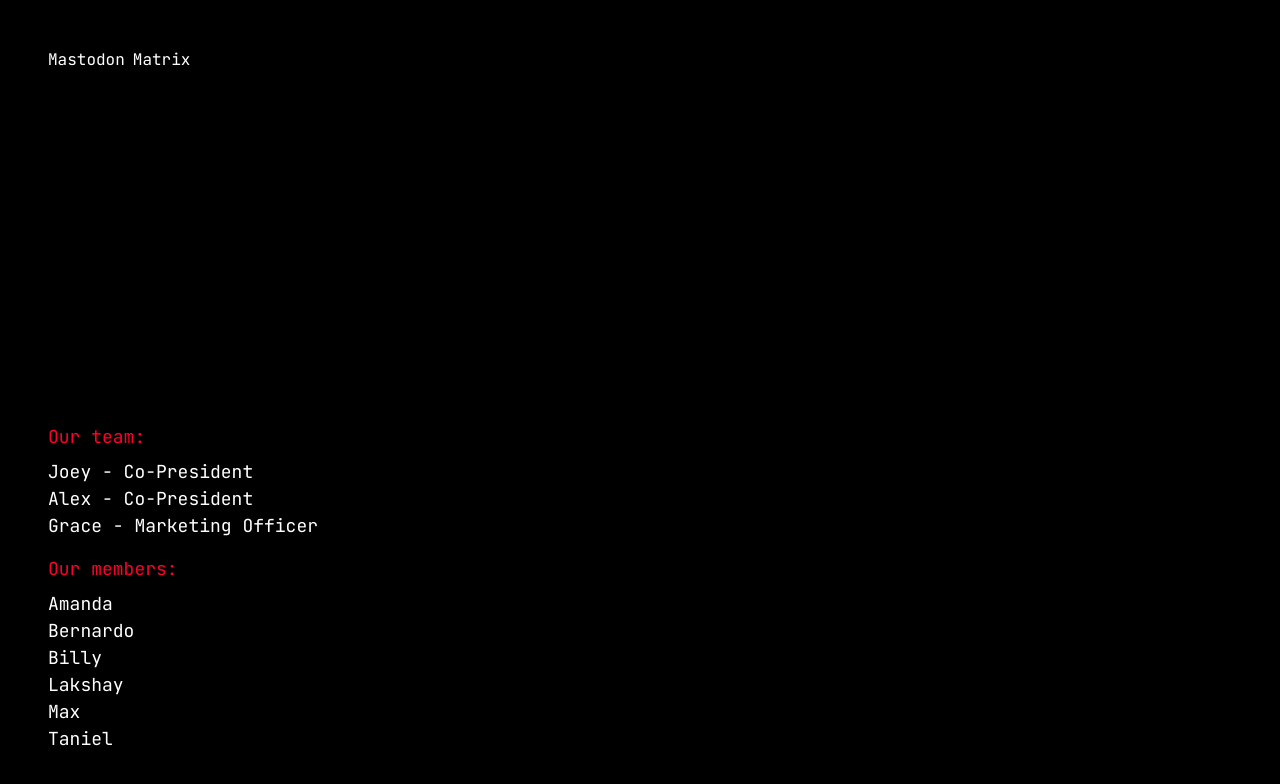
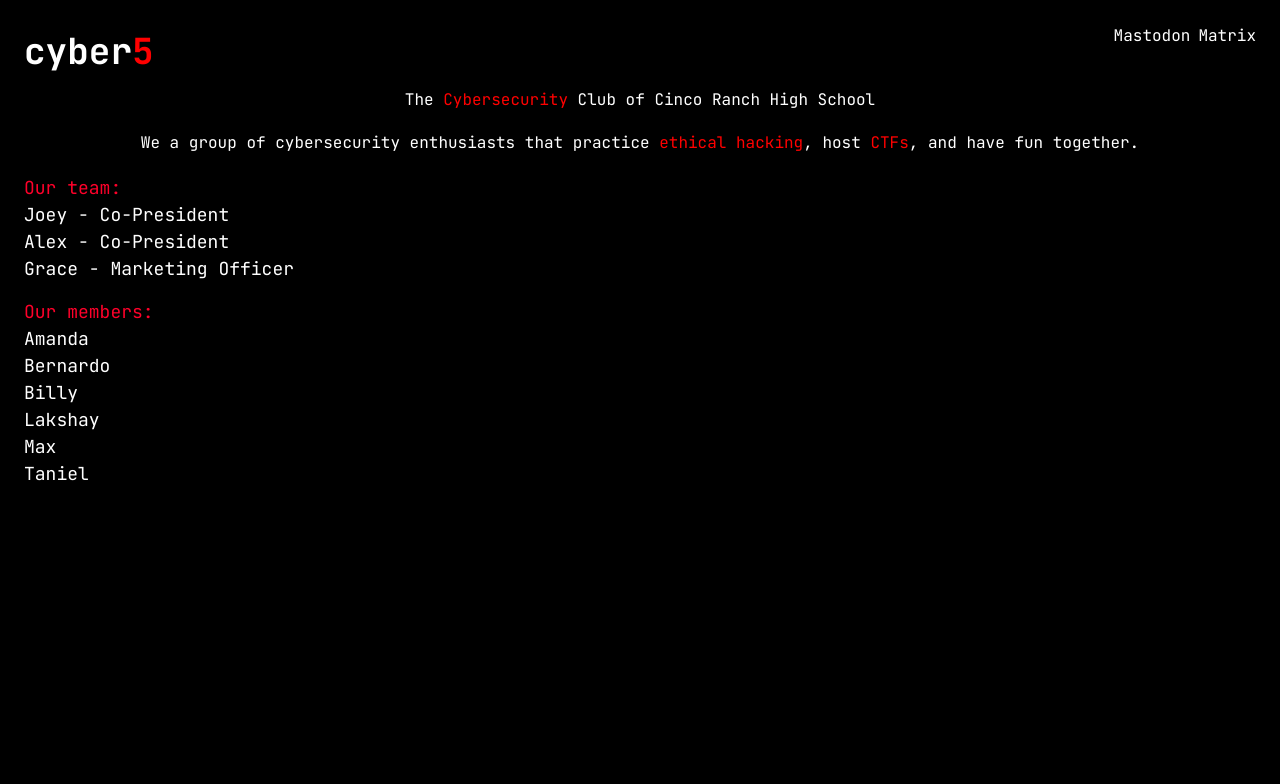
Before and after one commit to cyber5-crhs/website, a Next.js app: page / in a window 1280 px wide. Shown: the top 784 px of the page. Built offline with nearby package versions, Linux system fonts and the light colour scheme.

Commit message:
Add header section

```diff
--- a/pages/index.tsx
+++ b/pages/index.tsx
@@ -1,20 +1,49 @@
-import People from '@/components/People';
-import styles from '@/styles/Home.module.css';
+import { ReactNode } from "react";
+
 import {
+  Text,
   Flex, Spacer,
   ButtonGroup
 } from '@chakra-ui/react';
 
-export default function Home() {
+import styles from '@/styles/Home.module.scss';
+import People from '@/components/People';
+
+interface Props {
+  children: ReactNode;
+}
+
+function Red(props: Props) {
+  return <span style={{color: 'red'}}>
+    {props.children}
+  </span>;
+}
+
+function Header() {
   return (
-    <main className={styles.main}>
-      <Flex>
+    <header className={styles.header}>
+      <Flex minWidth='100%'>
+        <Text as='b' fontSize='4xl'>cyber<Red>5</Red></Text>
         <Spacer />
         <ButtonGroup>
           <a href="#">Mastodon</a>
           <a href="#">Matrix</a>
         </ButtonGroup>
       </Flex>
+      <Text>The <Red>Cybersecurity</Red> Club of Cinco Ranch High School</Text>
+      <Spacer />
+      <Text>
+        We a group of cybersecurity enthusiasts that practice <Red>ethical hacking</Red>,
+        host <Red>CTFs</Red>, and have fun together.
+      </Text>
+    </header>
+  );
+}
+
+export default function Home() {
+  return (
+    <main className={styles.main}>
+      <Header />
       <People />
     </main>
   );
--- a/styles/Home.module.css
+++ /dev/null
@@ -1,8 +0,0 @@
-.main {
-  display: flex;
-  flex-direction: column;
-  justify-content: space-between;
-  align-items: start;
-  padding: 3rem;
-  min-height: 100vh;
-}
--- /dev/null
+++ b/styles/Home.module.scss
@@ -0,0 +1,19 @@
+$page-padding: 1.5rem;
+
+$spacing: 2ch;
+$spacing-sm: 1ch;
+
+.main {
+  display: flex;
+  flex-direction: column;
+  gap: $spacing;
+  padding: $page-padding;
+  min-height: 100vh;
+}
+
+.header {
+  display: flex;
+  flex-direction: column;
+  align-items: center;
+  gap: $spacing-sm;
+}
--- a/styles/People.module.css
+++ b/styles/People.module.css
@@ -1,9 +1,8 @@
 .main {
-    flex-direction: column;
-    font-size: 18px;
+  flex-direction: column;
+  font-size: 18px;
 }
 
 .sectionText {
-    color: #FF002A;
-    margin-bottom: 8px;
-  }
+  color: #FF002A;
+}
```
Also changed, not shown: styles/globals.css (line endings or trailing spaces).
